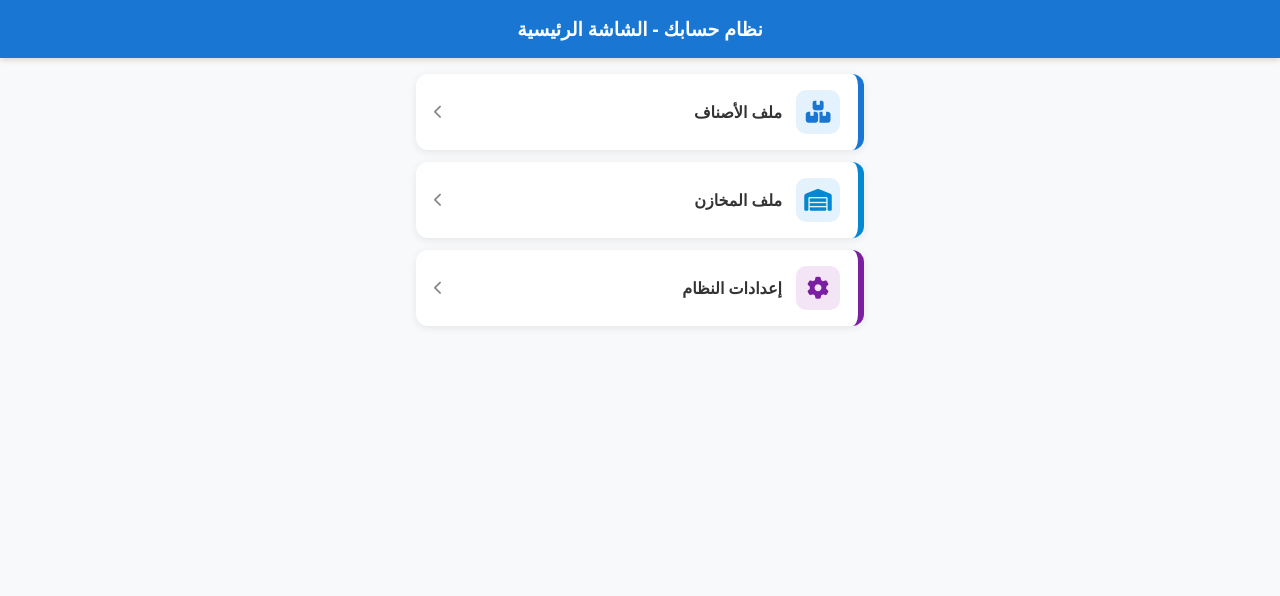
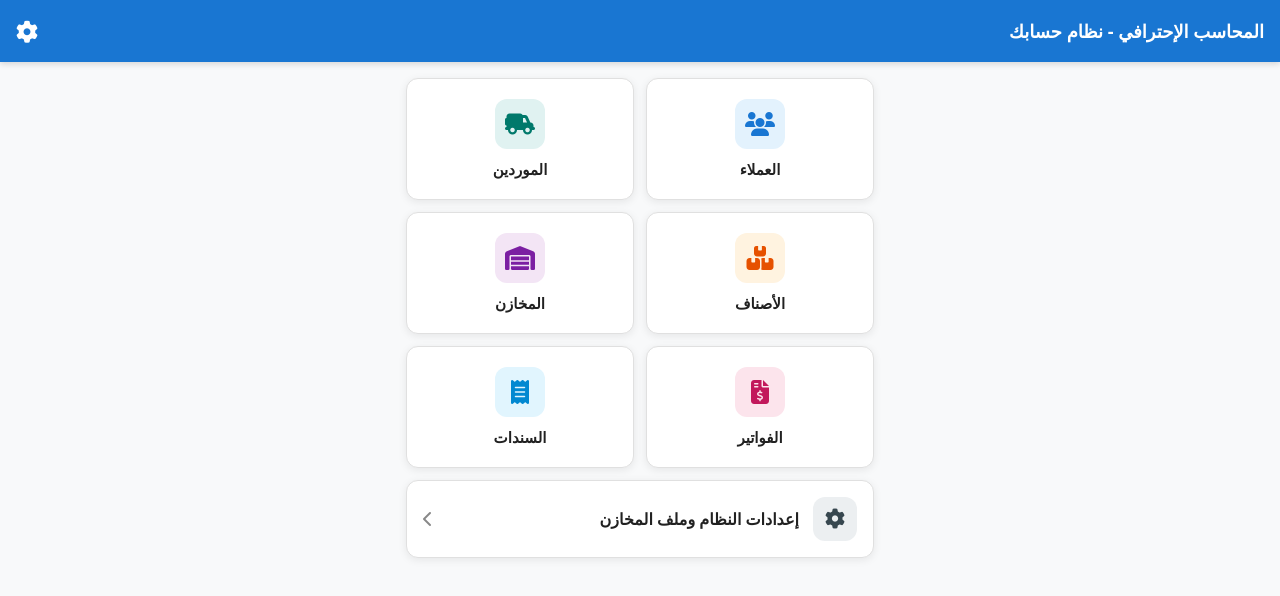
Before and after one commit to abdualrheem711416-cloud/hisabak, a plain HTML site: page index.html in a window 1280 px wide. Drawn offline with Linux system fonts and the light colour scheme.

Commit message:
Restore full comprehensive dashboard index.html with customers, suppliers, items, stores, invoices, and vouchers

```diff
--- a/index.html
+++ b/index.html
@@ -3,53 +3,81 @@
 <head>
 <meta charset="UTF-8">
 <meta name="viewport" content="width=device-width, initial-scale=1.0, maximum-scale=1.0, user-scalable=no">
-<title>حسابك - التطبيق الشامل</title>
+<title>نظام حسابك - الشاشة الرئيسية المتكاملة</title>
 <link rel="stylesheet" href="https://cdnjs.cloudflare.com/ajax/libs/font-awesome/6.4.0/css/all.min.css">
 <style>
 :root { --p: #1976d2; --sec: #0288d1; --bg: #f8f9fa; }
 * { box-sizing: border-box; margin: 0; padding: 0; font-family: system-ui, sans-serif; -webkit-tap-highlight-color: transparent; }
-body { background: var(--bg); min-height: 100vh; padding-bottom: 70px; }
+body { background: var(--bg); min-height: 100vh; padding-bottom: 75px; }
 
-/* الشريط العلوي الشامل */
-.app-hdr { background: var(--p); color: #fff; padding: 16px; text-align: center; font-size: 19px; font-weight: bold; box-shadow: 0 2px 6px rgba(0,0,0,0.15); }
+/* الشريط العلوي */
+.app-header { background: var(--p); color: #fff; padding: 16px; display: flex; align-items: center; justify-content: space-between; box-shadow: 0 2px 6px rgba(0,0,0,0.15); }
+.app-title { font-size: 18px; font-weight: bold; }
+.settings-icon { font-size: 22px; cursor: pointer; color: #fff; text-decoration: none; }
 
-/* القائمة الشاملة للأقسام */
-.modules-container { padding: 16px; display: flex; flex-direction: column; gap: 12px; max-width: 480px; margin: 0 auto; }
-.module-card { background: #fff; padding: 16px 18px; border-radius: 12px; display: flex; align-items: center; justify-content: space-between; box-shadow: 0 2px 8px rgba(0,0,0,0.08); cursor: pointer; text-decoration: none; color: #212121; font-weight: bold; font-size: 16px; border-right: 6px solid var(--p); transition: transform 0.1s; }
-.module-card:active { transform: scale(0.98); background: #f1f1f1; }
-.module-info { display: flex; align-items: center; gap: 14px; }
-.module-icon { width: 44px; height: 44px; background: #e3f2fd; color: var(--p); border-radius: 10px; display: flex; align-items: center; justify-content: center; font-size: 22px; }
-.module-name { font-size: 16px; color: #333; }
-.module-arrow { color: #888; font-size: 14px; }
+/* شبكة الأقسام والخدمات */
+.dashboard-grid { padding: 16px; display: grid; grid-template-columns: repeat(2, 1fr); gap: 12px; max-width: 500px; margin: 0 auto; }
+.dash-card { background: #fff; border-radius: 12px; padding: 20px 14px; display: flex; flex-direction: column; align-items: center; justify-content: center; gap: 10px; box-shadow: 0 2px 8px rgba(0,0,0,0.08); text-decoration: none; color: #333; border: 1px solid #e0e0e0; transition: transform 0.1s, background 0.2s; }
+.dash-card:active { transform: scale(0.97); background: #f1f1f1; }
+.dash-icon { width: 50px; height: 50px; background: #e3f2fd; color: var(--p); border-radius: 12px; display: flex; align-items: center; justify-content: center; font-size: 24px; }
+.dash-name { font-size: 15px; font-weight: bold; text-align: center; color: #212121; }
+
+/* بطاقة الإعدادات الكاملة بالعرض */
+.settings-full-card { grid-column: span 2; background: #fff; border-radius: 12px; padding: 16px; display: flex; align-items: center; justify-content: space-between; box-shadow: 0 2px 8px rgba(0,0,0,0.08); text-decoration: none; color: #333; border: 1px solid #e0e0e0; }
+.settings-full-card:active { background: #f1f1f1; }
 </style>
 </head>
 <body>
 
-<div class="app-hdr">نظام حسابك - الشاشة الرئيسية</div>
+<div class="app-header">
+    <div class="app-title">المحاسب الإحترافي - نظام حسابك</div>
+    <a href="settings_menu.html" class="settings-icon"><i class="fa-solid fa-gear"></i></a>
+</div>
 
-<div class="modules-container">
-    <a href="items.html" class="module-card">
-        <div class="module-info">
-            <div class="module-icon"><i class="fa-solid fa-boxes-stacked"></i></div>
-            <div class="module-name">ملف الأصناف</div>
-        </div>
-        <i class="fa-solid fa-chevron-left module-arrow"></i>
+<div class="dashboard-grid">
+    <!-- العملاء -->
+    <a href="customers.html" class="dash-card">
+        <div class="dash-icon"><i class="fa-solid fa-users"></i></div>
+        <div class="dash-name">العملاء</div>
     </a>
 
-    <a href="stores.html" class="module-card" style="border-right-color: #0288d1;">
-        <div class="module-info">
-            <div class="module-icon" style="color: #0288d1;"><i class="fa-solid fa-warehouse"></i></div>
-            <div class="module-name">ملف المخازن</div>
-        </div>
-        <i class="fa-solid fa-chevron-left module-arrow"></i>
+    <!-- الموردين -->
+    <a href="suppliers.html" class="dash-card">
+        <div class="dash-icon" style="color: #00796b; background: #e0f2f1;"><i class="fa-solid fa-truck-field"></i></div>
+        <div class="dash-name">الموردين</div>
     </a>
 
-    <a href="settings_menu.html" class="module-card" style="border-right-color: #7b1fa2;">
-        <div class="module-info">
-            <div class="module-icon" style="color: #7b1fa2; background: #f3e5f5;"><i class="fa-solid fa-gear"></i></div>
-            <div class="module-name">إعدادات النظام</div>
+    <!-- الأصناف -->
+    <a href="items.html" class="dash-card">
+        <div class="dash-icon" style="color: #e65100; background: #fff3e0;"><i class="fa-solid fa-boxes-stacked"></i></div>
+        <div class="dash-name">الأصناف</div>
+    </a>
+
+    <!-- المخازن -->
+    <a href="stores.html" class="dash-card">
+        <div class="dash-icon" style="color: #7b1fa2; background: #f3e5f5;"><i class="fa-solid fa-warehouse"></i></div>
+        <div class="dash-name">المخازن</div>
+    </a>
+
+    <!-- الفواتير -->
+    <a href="invoices_list.html" class="dash-card">
+        <div class="dash-icon" style="color: #c2185b; background: #fce4ec;"><i class="fa-solid fa-file-invoice-dollar"></i></div>
+        <div class="dash-name">الفواتير</div>
+    </a>
+
+    <!-- السندات -->
+    <a href="vouchers.html" class="dash-card">
+        <div class="dash-icon" style="color: #0288d1; background: #e1f5fe;"><i class="fa-solid fa-receipt"></i></div>
+        <div class="dash-name">السندات</div>
+    </a>
+
+    <!-- إعدادات النظام كاملة -->
+    <a href="settings_menu.html" class="settings-full-card">
+        <div style="display: flex; align-items: center; gap: 14px;">
+            <div class="dash-icon" style="color: #37474f; background: #eceff1; width: 44px; height: 44px; font-size: 20px;"><i class="fa-solid fa-gear"></i></div>
+            <div class="dash-name" style="font-size: 16px;">إعدادات النظام وملف المخازن</div>
         </div>
-        <i class="fa-solid fa-chevron-left module-arrow"></i>
+        <i class="fa-solid fa-chevron-left" style="color: #888;"></i>
     </a>
 </div>
 
```
